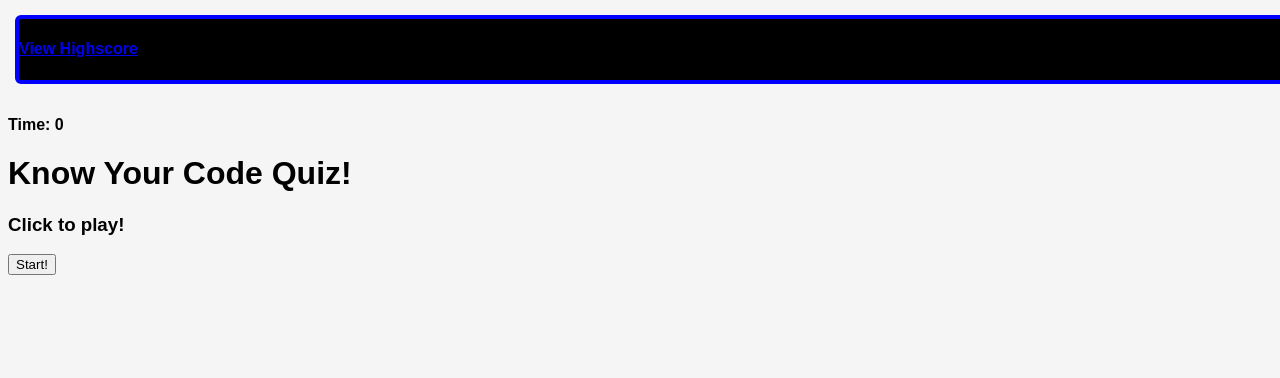
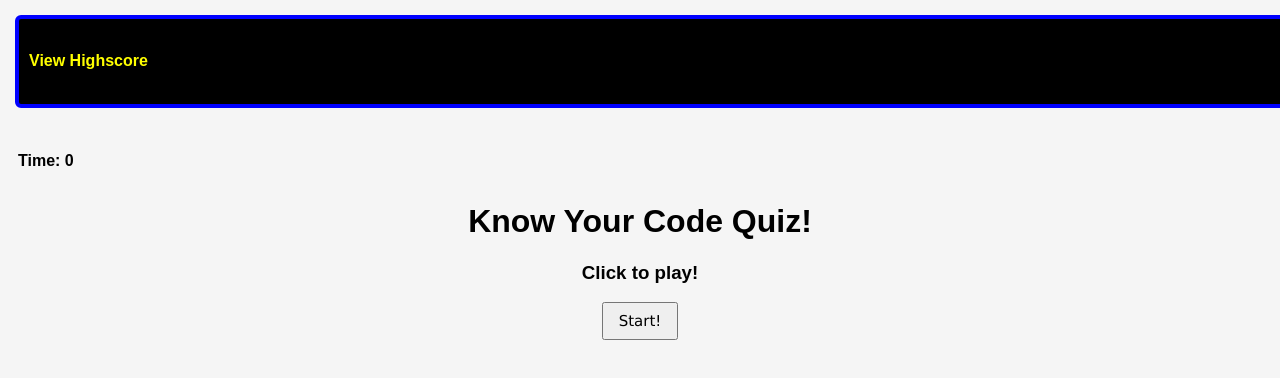
Before and after one commit to brucewill03/KnowYourCode, a plain HTML site: page index.html in a window 1280 px wide. Shown: the top 378 px of the page. Drawn offline with Linux system fonts and the light colour scheme.

Commit message:
updated css

```diff
--- a/style.css
+++ b/style.css
@@ -23,3 +23,28 @@ body{
     font-family: fantasy;
     background-color: whitesmoke
 }
+#quiz {
+    text-align: center;
+}
+
+a {
+    text-decoration: none;
+    color:yellow;
+}
+
+h4 {
+    padding: 12px 10px 12px 10px;
+}
+
+button {
+    border:;
+    background-color:none;
+    padding: 8px 15px 8px 15px;
+    font-size: 15px;
+    font-family:'Lucida Sans', 'Lucida Sans Regular', 'Lucida Grande', 'Lucida Sans Unicode', Geneva, Verdana, sans-serif
+    }
+ button:hover {
+     transistion-duration: 0.5s;
+     background-color:turquoise
+
+}
```
